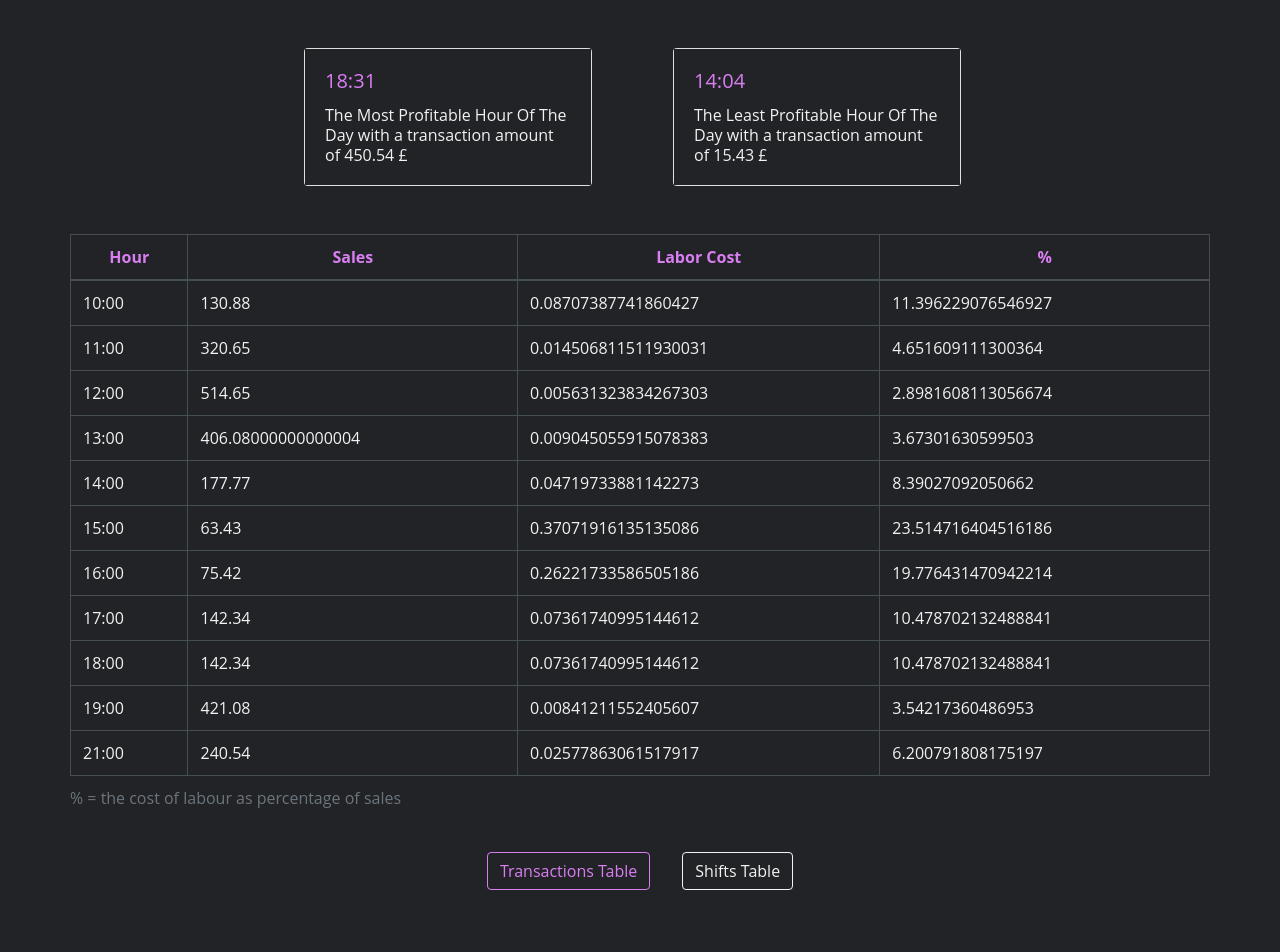
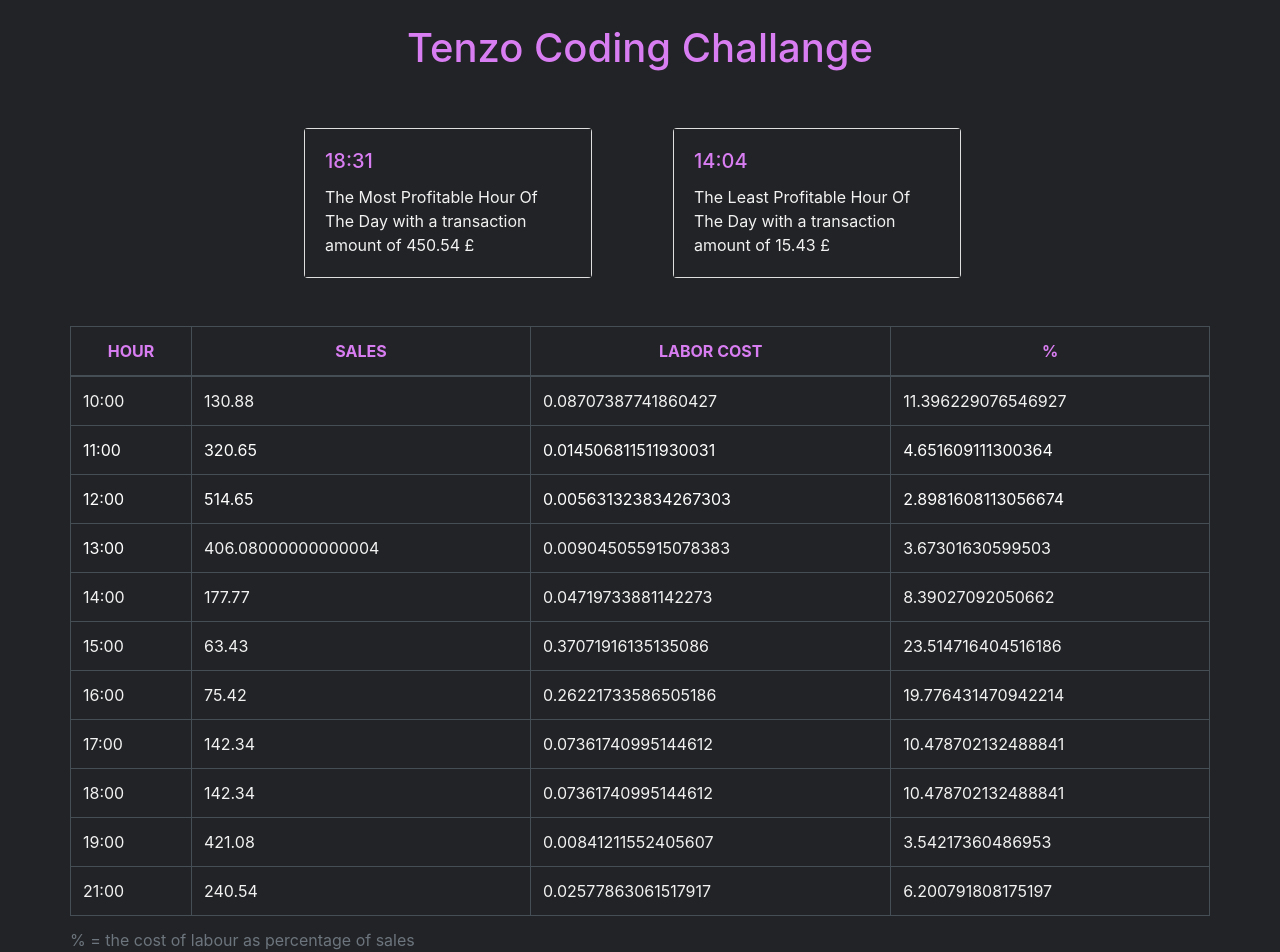
Before and after one commit to miraEbrahim/tenzo-app, a React (Create React App) app: page / in a window 1280 px wide. Shown: the top 952 px of the page. Before the commit the page ends 906 px from the top, so only its background shows below. Built offline with nearby package versions, Linux system fonts and the light colour scheme.

Commit message:
add title and its css

```diff
--- a/src/App.css
+++ b/src/App.css
@@ -1,7 +1,12 @@
-*, body {
+*{
+  margin: 0;
+  padding: 0;
+  background-color: #222326;
+}
+
+body {
   font-family: "Open Sans", sans-serif;
   line-height: 1.25;
-  background-color: #222326;
 }
 
 .table-ol  {
@@ -16,14 +21,16 @@
   margin: 3rem;
 }
 
-.table-head {
-  width: 5rem ;
-
+.dark-text{
+  color: #222326;
+}
+.purple-back{
+  background-color: #D97EF2;
 }
 
+.table-data {
+  color: #f2f2f2;
 
-.table-data {
-  color:#F2F2F2
 }
 
 .purple-text {
@@ -45,12 +52,16 @@
     margin: 1rem;
 }
 
-.btn-outline-grey {
-  color: #F2F2F2;
-    border: 1px solid #F2F2F2;
+.btn-outline-green {
+  color: #99C794;
+    border: 1px solid #99C794;
     padding: .375rem .75rem;
     font-size: 1rem;
     line-height: 1.5;
     border-radius: .25rem;
     margin: 1rem;
 }
+
+table-head-shifts {
+  width: 9rem ;
+}
--- a/src/App.js
+++ b/src/App.js
@@ -1,5 +1,4 @@
 import React, { Component } from 'react';
-import './components/components.css';
 import './App.css'
 import Shifts, { restaurantLabourCost  } from './components/Shifts';
 import Sales from './components/Sales';
@@ -360,6 +359,11 @@
 
           <div className="container d-flex justify-content-center">
             <div className="row">
+            <h1 className="purple-text mt-4">Tenzo Coding Challange </h1>
+            </div>
+            </div>
+            <div className="container d-flex justify-content-center">
+            <div className="row">
               <div className="col-xs3">
                 <div className="card">
                   <div className="card-body">
@@ -385,11 +389,11 @@
 
           <div className="container">
           <div className="row">
-
-          <table id="table" className="table-container table table-bordered table-dark table-hover">
+      <div class="table-responsive">
+          <table id="table" className="table-container table table-bordered table-dark">
   <caption>% = the cost of labour as percentage of sales</caption>
   <thead>
-    <tr className="text-center table-head purple-text">
+    <tr className="text-center text-uppercase purple-text">
       <th  scope="col">Hour</th>
       <th scope="col">Sales</th>
       <th scope="col">Labor Cost</th>
@@ -398,51 +402,51 @@
     </tr>
   </thead>
   <tbody>
-  <tr>
-  <td className="table-data" data-label="hour">
+  <tr className="table-data">
+  <td  data-label="hour">
     10:00
   </td>
-  <td className="table-data" data-label="total">
+  <td data-label="total">
     {this.state.sumHrTen}
   </td>
-  <td className="table-data" data-label="labor">
+  <td data-label="labor">
     {this.state.laborCostForThisHrTen}
   </td>
-  <td className="table-data" data-label="%">
+  <td data-label="%">
   {this.state.laborOfSalesPercentHrTen}
 </td>
 </tr>
 <tr>
-  <td className="table-data" data-label="hour">
+  <td  data-label="hour">
     11:00
   </td>
-  <td className="table-data" data-label="total">
+  <td data-label="total">
     {this.state.sumHrEleven}
   </td>
-  <td className="table-data" data-label="labor">
+  <td data-label="labor">
   {this.state.laborCostForThisHrEleven}
   </td>
-  <td className="table-data" data-label="%">
+  <td  data-label="%">
   {this.state.laborOfSalesPercentHrEleven}
 </td>
 </tr>
 <tr>
-<td className="table-data" data-label="hour">
+<td  data-label="hour">
    12:00
 </td>
 
-  <td className="table-data" data-label="total">
+  <td  data-label="total">
   {this.state.sumHrTwelve}
   </td>
-  <td className="table-data" data-label="labor">
+  <td data-label="labor">
   {this.state.laborCostForThisHrTwelve}
   </td>
-  <td className="table-data" data-label="%">
+  <td data-label="%">
   {this.state.laborOfSalesPercentHrTwelve}
 </td>
   </tr>
   <tr>
-  <td className="table-data" data-label="hour">
+  <td  data-label="hour">
    13:00
 
 </td>
@@ -572,7 +576,9 @@
 </tr>
 
   </tbody>
+
 </table>
+</div>
   </div>
   </div>
   <div className="container d-flex justify-content-center">
@@ -580,13 +586,13 @@
   <div>
       <button onClick={this.toggleHiddenSales.bind(this)} type="button" className="btn-outline-purple">Transactions Table</button>
       {!this.state.isHidden && <Sales />}</div>
-      <div>
-      <button onClick={this.toggleHiddenShifts.bind(this)} type="button" className="btn-outline-grey">Shifts Table </button>
+  </div>
+  <div>
+  <div>
+      <button onClick={this.toggleHiddenShifts.bind(this)} type="button" className="btn-outline-green">Shifts Table </button>
       {!this.state.isHiddenShifts && <Shifts />}</div>
-    </div>
 
-
-  </div>
+  </div></div>
       </div>
     );
   }
--- a/src/components/Sales.js
+++ b/src/components/Sales.js
@@ -1,9 +1,6 @@
 import React, { Component } from 'react';
 import { transactions } from '../data/transactions';
-
-
-//import '../App.css'
-import './components.css'
+import '../App.css'
 import '../vendor/bootstrap.min.css';
 
 
@@ -34,25 +31,25 @@
         <div className="sales">
        <div className="container">
             <div className="row">
-
-            <table className="table-container table table-dark" id="table">
+            <div class="table-responsive">
+            <table className="able-container table table-bordered table-dark" id="table">
     <caption>Sales Transactions</caption>
     <thead>
-      <tr>
-        <th className="table-head-sales" scope="col">Time</th>
-        <th className="table-head-sales" scope="col">Amount</th>
+      <tr text-center table-head purple-text>
+        <th scope="col">Time</th>
+        <th scope="col">Amount</th>
         </tr>
     </thead>
     <tbody>
       <tr>
-        <td className="table-data-sales" data-label="time">
+        <td className="table-data" data-label="time">
         <ol className="table-ol">
             {this.state.sales.map(sale => (
             <li key={sale.time}>{sale.time}</li>
         ))}
         </ol>
         </td>
-        <td className="table-data-sales"data-label="amount">
+        <td className="table-data"data-label="amount">
         <ol className="table-ol">
         {this.state.sales.map(sale => (
             <li key={sale.time}>{sale.amount}</li>
@@ -66,6 +63,7 @@
 
     </tbody>
   </table>
+  </div>
     </div>
     </div>
 
--- a/src/components/Shifts.js
+++ b/src/components/Shifts.js
@@ -1,5 +1,5 @@
 import React, { Component } from 'react';
-import './components.css';
+import '../App.css';
 import '../vendor/bootstrap.min.css';
 import { workShift } from '../data/work_shifts'
 
@@ -299,7 +299,7 @@
         <div className="shifts">
        <div className="container">
             <div className="row">
-
+            <div class="table-responsive">
             <table id="table" className="table-container table table-dark">
     <caption>Shift Details</caption>
     <thead>
@@ -349,6 +349,7 @@
 
     </tbody>
   </table>
+  </div>
     </div>
     </div>
 
--- a/src/components/components.css
+++ /dev/null
@@ -1,3 +0,0 @@
-.table-head-shifts {
-  width: 9rem ;
-}
```
